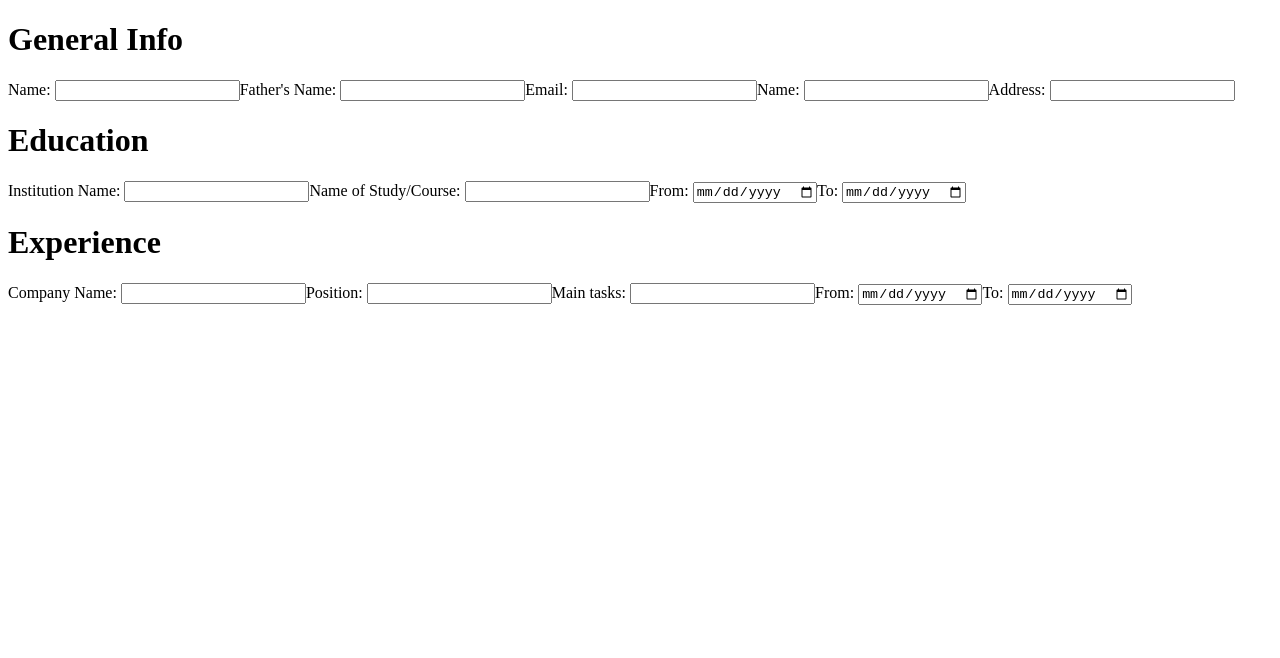
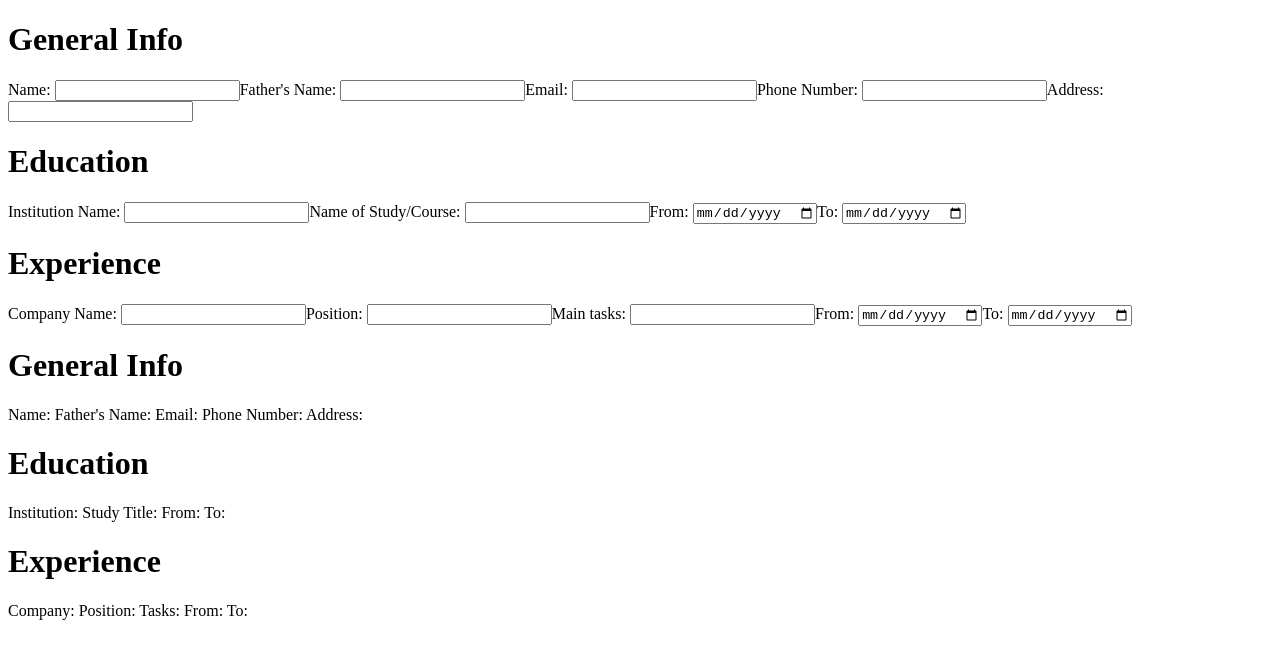
Before and after one commit to M-Dan814/cv-creator, a React (Create React App) app: page / in a window 1280 px wide. Shown: the top 658 px of the page. Built offline with nearby package versions, Linux system fonts and the light colour scheme.

Commit message:
Create a component to display the Generated CV

```diff
--- a/src/App.js
+++ b/src/App.js
@@ -2,6 +2,7 @@ import React, { Component } from "react";
 import { General } from "./components/General";
 import { Education } from "./components/Education";
 import { Experience } from "./components/Experience";
+import { Generated } from "./components/generatedCV";
 
 class App extends Component {
   constructor() {
@@ -43,7 +44,6 @@ class App extends Component {
     this.setState({
       name: e.target.value,
     });
-    console.log(this.state);
   }
 
   handleChangeFather(e) {
@@ -74,7 +74,6 @@ class App extends Component {
     this.setState({
       institution: e.target.value,
     });
-    console.log(this.state);
   }
 
   handleChangeStudy(e) {
@@ -99,7 +98,6 @@ class App extends Component {
     this.setState({
       company: e.target.value,
     });
-    console.log(this.state);
   }
 
   handleChangePosition(e) {
@@ -129,6 +127,7 @@ class App extends Component {
   render() {
     return (
       <div>
+        <div className="input-form">
           <General
             handleChangeName={this.handleChangeName}
             handleChangeAddress={this.handleChangeAddress}
@@ -150,6 +149,23 @@ class App extends Component {
             handleChangeTasks={this.handleChangeTasks}
           />
         </div>
+        <Generated
+          name={this.state.name}
+          father={this.state.father}
+          address={this.state.address}
+          phone={this.state.phone}
+          email={this.state.email}
+          institution={this.state.institution}
+          study={this.state.study}
+          eduFrom={this.state.eduFrom}
+          eduTo={this.state.eduTo}
+          company={this.state.company}
+          position={this.state.position}
+          tasks={this.state.tasks}
+          expFrom={this.state.expFrom}
+          expTo={this.state.expTo}
+        />
+      </div>
     );
   }
 }
--- a/src/components/Education.js
+++ b/src/components/Education.js
@@ -7,7 +7,7 @@ class Education extends Component {
 
   render() {
     return (
-      <div className="section" id="exp">
+      <div className="section" id="edu">
         <h1 className="heading">Education</h1>
         <label htmlFor="institution">Institution Name: </label>
         <input
--- a/src/components/General.js
+++ b/src/components/General.js
@@ -27,7 +27,7 @@ class General extends Component {
           onChange={this.props.handleChangeEmail}
           id="email"
         />
-        <label htmlFor="phone">Name: </label>
+        <label htmlFor="phone">Phone Number: </label>
         <input
           type="tel"
           onChange={this.props.handleChangePhone}
--- /dev/null
+++ b/src/components/generatedCV.js
@@ -0,0 +1,39 @@
+import React, { Component } from "react";
+
+class Generated extends Component {
+  constructor(props) {
+    super(props);
+  }
+
+  render() {
+    return (
+      <div className="cv">
+        <div className="gen">
+          <h1 className="heading">General Info</h1>
+          <span>Name: {this.props.name}</span>
+          <span>Father's Name: {this.props.father}</span>
+          <span>Email: {this.props.email}</span>
+          <span>Phone Number: {this.props.phone}</span>
+          <span>Address: {this.props.address}</span>
+        </div>
+        <div className="edu">
+          <h1 className="heading">Education</h1>
+          <span>Institution: {this.props.institution}</span>
+          <span>Study Title: {this.props.study}</span>
+          <span>From: {this.props.eduFrom}</span>
+          <span>To: {this.props.eduTo}</span>
+        </div>
+        <div className="exp">
+          <h1>Experience</h1>
+          <span>Company: {this.props.company}</span>
+          <span>Position: {this.props.position}</span>
+          <span>Tasks: {this.props.tasks}</span>
+          <span>From: {this.props.expFrom}</span>
+          <span>To: {this.props.expTo}</span>
+        </div>
+      </div>
+    );
+  }
+}
+
+export { Generated };
```
Lines whose indentation alone changed are shown as unchanged.
